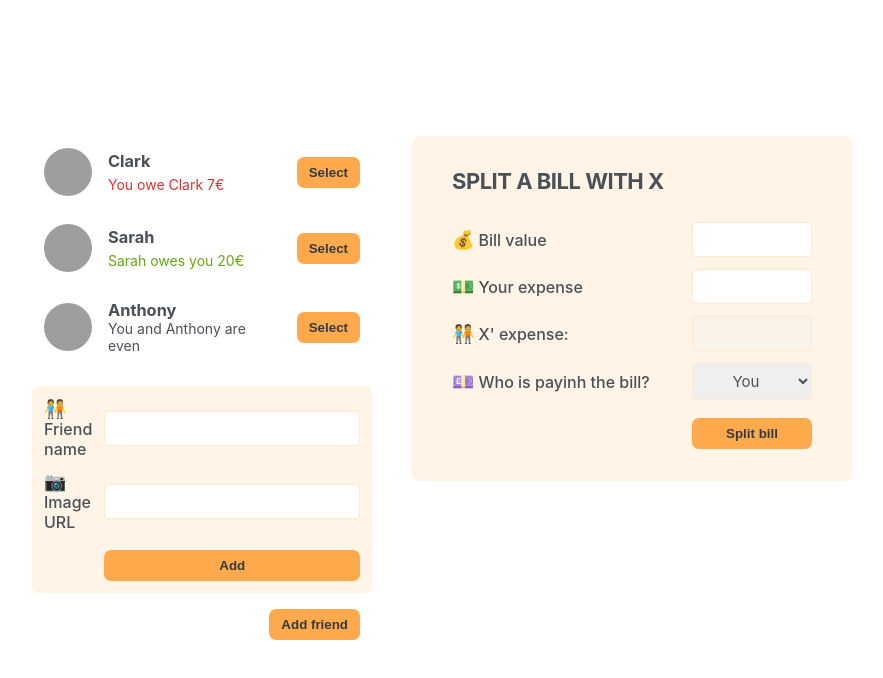
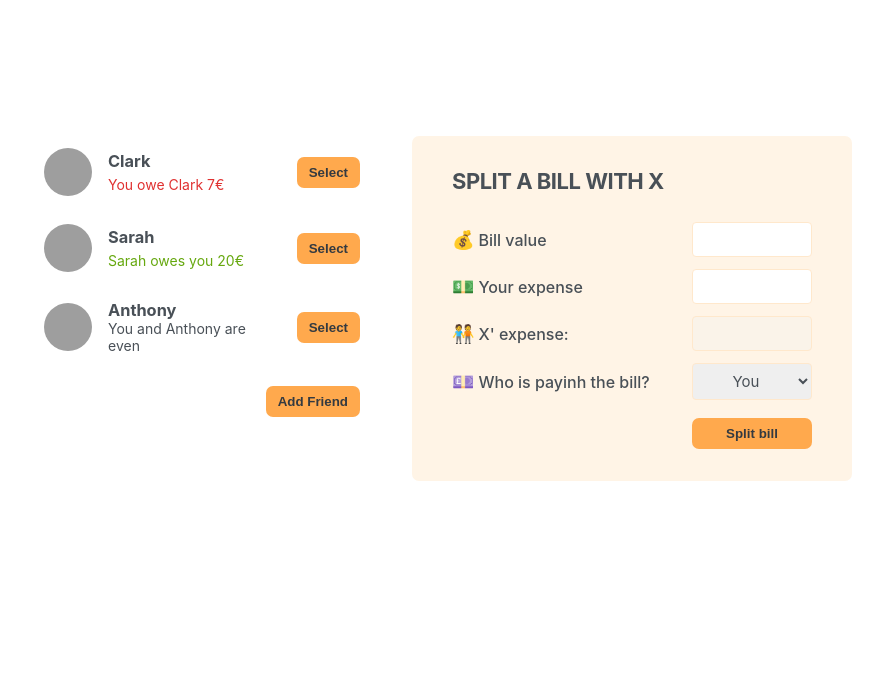
Before and after one commit to tarikkurtanovic/eat-n-split, a React (Create React App) app: page / in a window 1280 px wide. Shown: the top 678 px of the page, without its empty margins (198-1081 px from the left). Built offline with nearby package versions, Linux system fonts and the light colour scheme; grey boxes are pictures that could not be loaded.

Commit message:
Adding friend in friends list finished

```diff
--- a/src/App.js
+++ b/src/App.js
@@ -1,3 +1,4 @@
+import { useState } from "react";
 import "./App.css";
 
 const initialFriends = [
@@ -21,26 +22,44 @@
   },
 ];
 
-function Button({ children }) {
-  return <button className="button">{children}</button>;
+function Button({ children, onClick }) {
+  return (
+    <button className="button" onClick={onClick}>
+      {children}
+    </button>
+  );
 }
 
 export default function App() {
+  const [addFriend, setAddFriend] = useState(initialFriends);
+
+  const [showAddFriend, setShowAddFriend] = useState(false);
+
+  function handleShowAddFriend() {
+    setShowAddFriend((show) => !show);
+  }
+
+  function handleAddFriend(friend) {
+    setAddFriend((friends) => [...friends, friend]);
+    setShowAddFriend(false);
+  }
+
   return (
     <div className="app">
       <div className="sidebar">
-        <FriendsList />
-        <FormAddFriend />
-        <Button>Add friend</Button>
+        <FriendsList friends={addFriend} onChange={handleAddFriend} />
+
+        {showAddFriend && <FormAddFriend onAddFriend={handleAddFriend} />}
+        <Button onClick={handleShowAddFriend}>
+          {showAddFriend ? "Close" : "Add Friend"}
+        </Button>
       </div>
       <FormSplitBill />
     </div>
   );
 }
 
-function FriendsList() {
-  const friends = initialFriends;
-
+function FriendsList({ friends }) {
   return (
     <ul>
       {friends.map((friend) => (
@@ -75,14 +94,45 @@
   );
 }
 
-function FormAddFriend() {
+function FormAddFriend({ onAddFriend }) {
+  const [name, setName] = useState("");
+  const [image, setImage] = useState("https://i.pravatar.cc/48");
+
+  function handleSubmit(e) {
+    e.preventDefault();
+
+    if (!name || !image) return;
+
+    const id = crypto.randomUUID();
+
+    const newFriend = {
+      id,
+      name,
+      image: `${image}?=${id}`,
+      balance: 0,
+    };
+
+    onAddFriend(newFriend);
+
+    setName("");
+    setImage("https://i.pravatar.cc/48");
+  }
+
   return (
-    <form className="form-add-friend">
+    <form className="form-add-friend" onSubmit={handleSubmit}>
       <label>🧑‍🤝‍🧑Friend name</label>
-      <input type="text"></input>
+      <input
+        type="text"
+        value={name}
+        onChange={(e) => setName(e.target.value)}
+      ></input>
 
       <label>📷Image URL</label>
-      <input type="text"></input>
+      <input
+        type="text"
+        value={image}
+        onChange={(e) => setImage(e.target.value)}
+      ></input>
       <Button>Add</Button>
     </form>
   );
```
